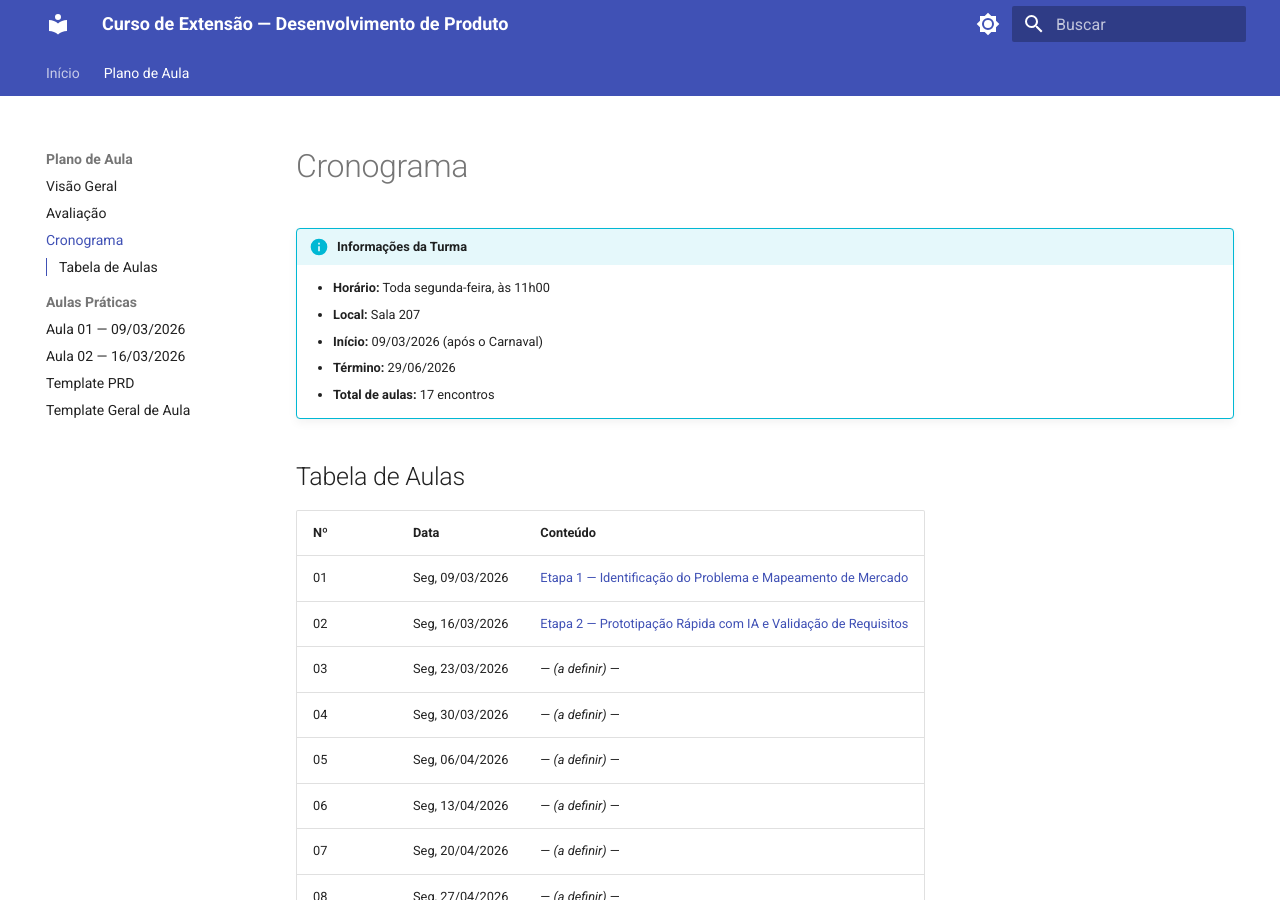
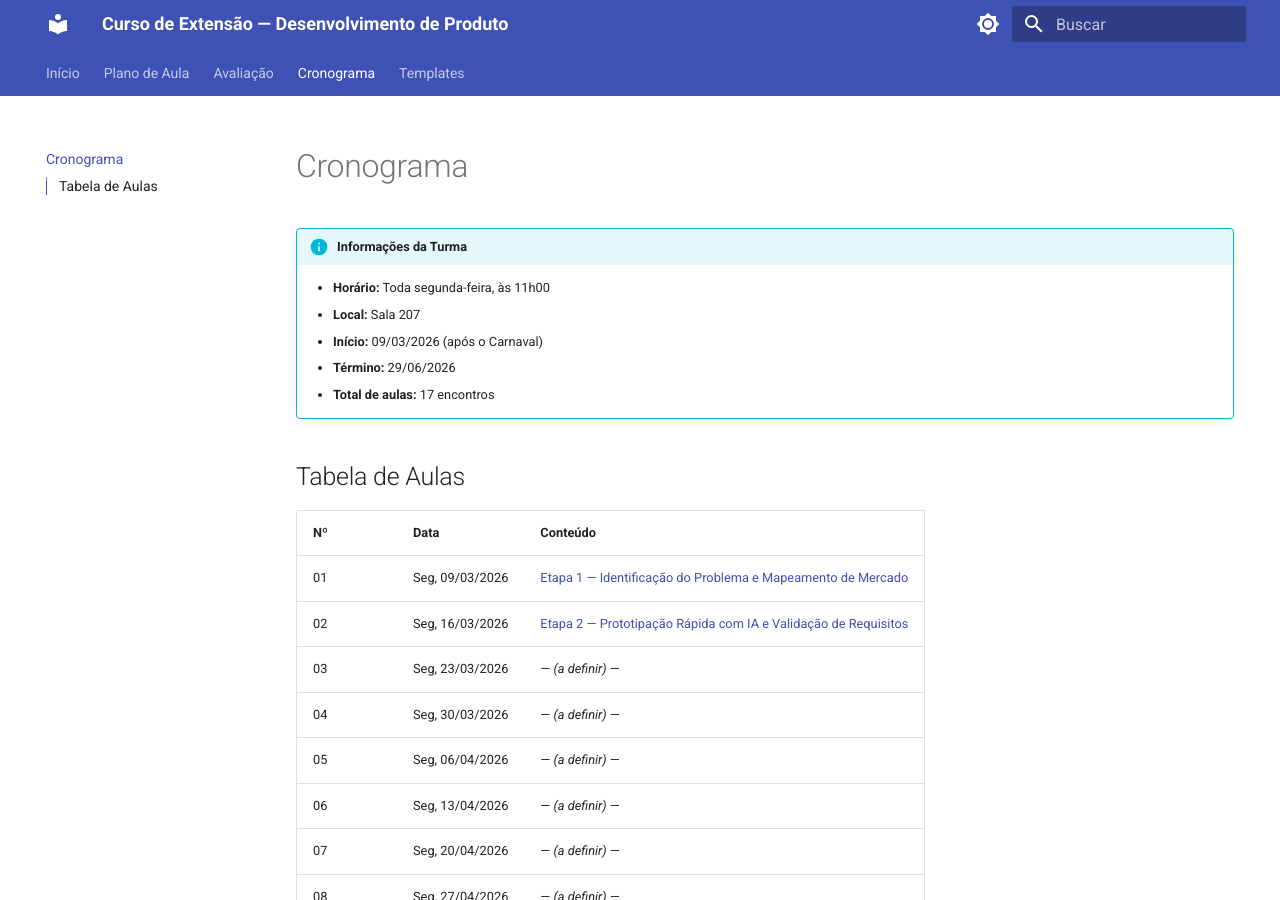
Before and after one commit to paulossjunior/aula-extensao, an MkDocs documentation site: the page built from docs/cronograma/cronograma.md, in a window 1280 px wide and 900 px high. Built offline with MkDocs 1.6.1 and Material for MkDocs 9.7.7, drawn with Linux system fonts in a browser that asks for light colours.

Commit message:
docs: use new templates folder and update links

```diff
--- a/docs/plano-de-aula/cronograma.md
+++ b/docs/cronograma/cronograma.md
@@ -11,8 +11,8 @@
 
 | Nº   | Data               | Conteúdo                                      |
 |------|--------------------|-----------------------------------------------|
-| 01   | Seg, 09/03/2026   | [Etapa 1 — Identificação do Problema e Mapeamento de Mercado](aulas/aula-01-2026-03-09.md) |
-| 02   | Seg, 16/03/2026   | [Etapa 2 — Prototipação Rápida com IA e Validação de Requisitos](aulas/aula-02-2026-03-16.md) |
+| 01   | Seg, 09/03/2026   | [Etapa 1 — Identificação do Problema e Mapeamento de Mercado](../plano-de-aula/aulas/aula-01-2026-03-09.md) |
+| 02   | Seg, 16/03/2026   | [Etapa 2 — Prototipação Rápida com IA e Validação de Requisitos](../plano-de-aula/aulas/aula-02-2026-03-16.md) |
 | 03   | Seg, 23/03/2026   | — *(a definir)* —                             |
 | 04   | Seg, 30/03/2026   | — *(a definir)* —                             |
 | 05   | Seg, 06/04/2026   | — *(a definir)* —                             |
--- a/mkdocs.yml
+++ b/mkdocs.yml
@@ -33,13 +33,15 @@ nav:
   - Início: index.md
   - Plano de Aula:
     - Visão Geral: plano-de-aula/index.md
-    - Avaliação: plano-de-aula/avaliacao.md
-    - Cronograma: plano-de-aula/cronograma.md
     - Aulas Práticas:
       - Aula 01 — 09/03/2026: plano-de-aula/aulas/aula-01-2026-03-09.md
       - Aula 02 — 16/03/2026: plano-de-aula/aulas/aula-02-2026-03-16.md
-      - Template PRD: plano-de-aula/aulas/prd-template.md
-      - Template Geral de Aula: plano-de-aula/aulas/template.md
+  - Avaliação: avaliacao/avaliacao.md
+  - Cronograma: cronograma/cronograma.md
+  - Templates:
+      - Template PRD: templates/prd-template.md
+      - Template Geral de Aula: templates/template.md
+
 markdown_extensions:
   - admonition
   - tables
```
Also changed, not shown: docs/avaliacao/avaliacao.md (added, +34 -0 lines), docs/index.md (+2 -2 lines), docs/plano-de-aula/aulas/aula-01-2026-03-09.md (+1 -1 lines), docs/plano-de-aula/index.md (+1 -1 lines), docs/templates/prd-template.md (renamed from docs/plano-de-aula/aulas/prd-template.md), docs/templates/template.md (renamed from docs/plano-de-aula/aulas/template.md).
